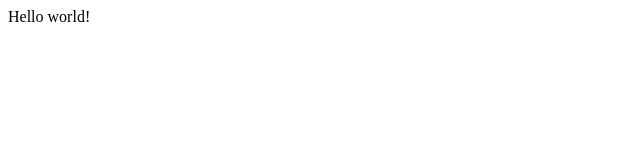
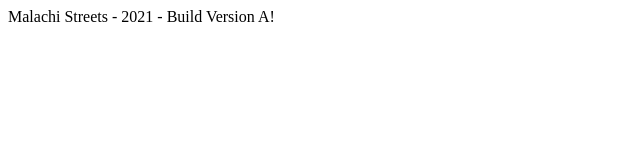
Before and after one commit to SuloLabs/malachi-streets, a Gatsby site: page / in a window 1280 px wide. Shown: the whole page, without its empty margins (0-640 px from the left). Built offline with nearby package versions, Linux system fonts and the light colour scheme; Gatsby itself is replaced by a stand-in of ours.

Commit message:
added dev name

```diff
--- a/src/pages/index.js
+++ b/src/pages/index.js
@@ -1,5 +1,5 @@
 import React from "react"
 
 export default function Home() {
-  return <div>Hello world!</div>
+  return <div>Malachi Streets - 2021 - Build Version A!</div>
 }
```
